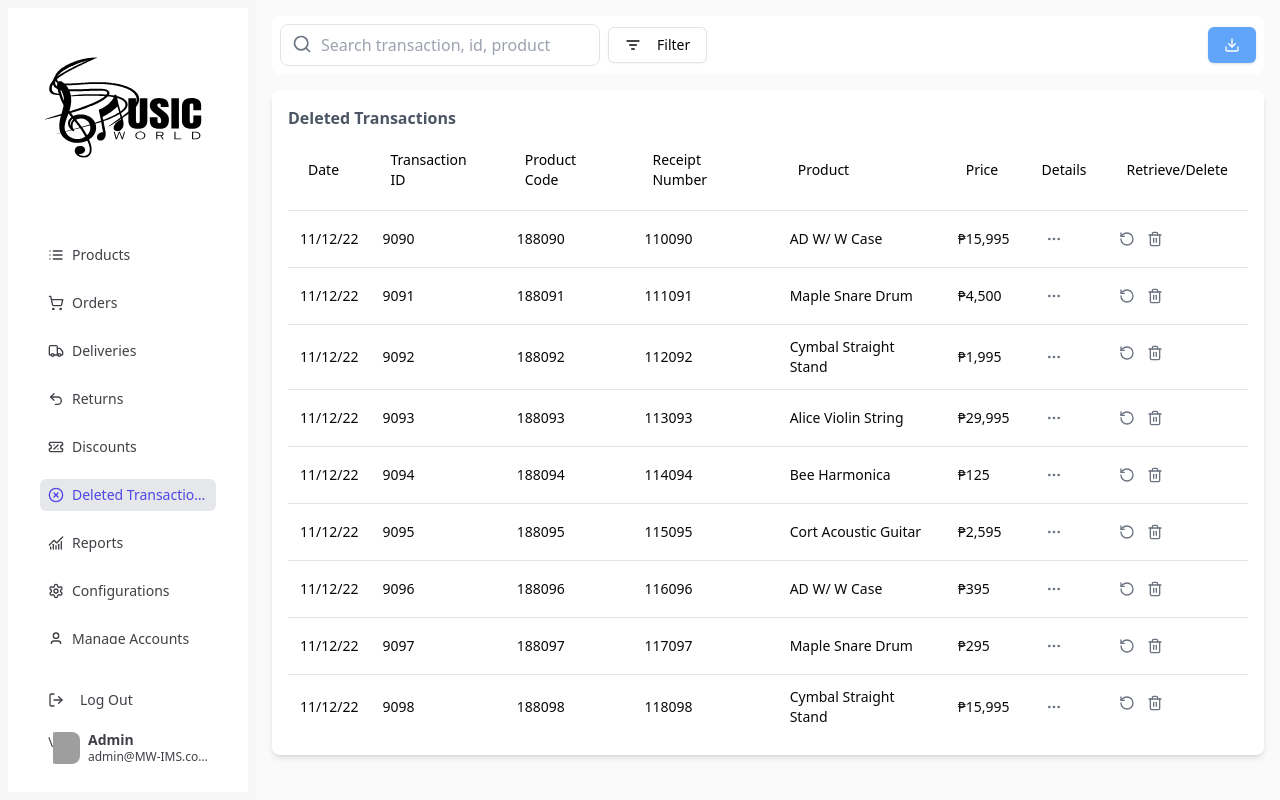
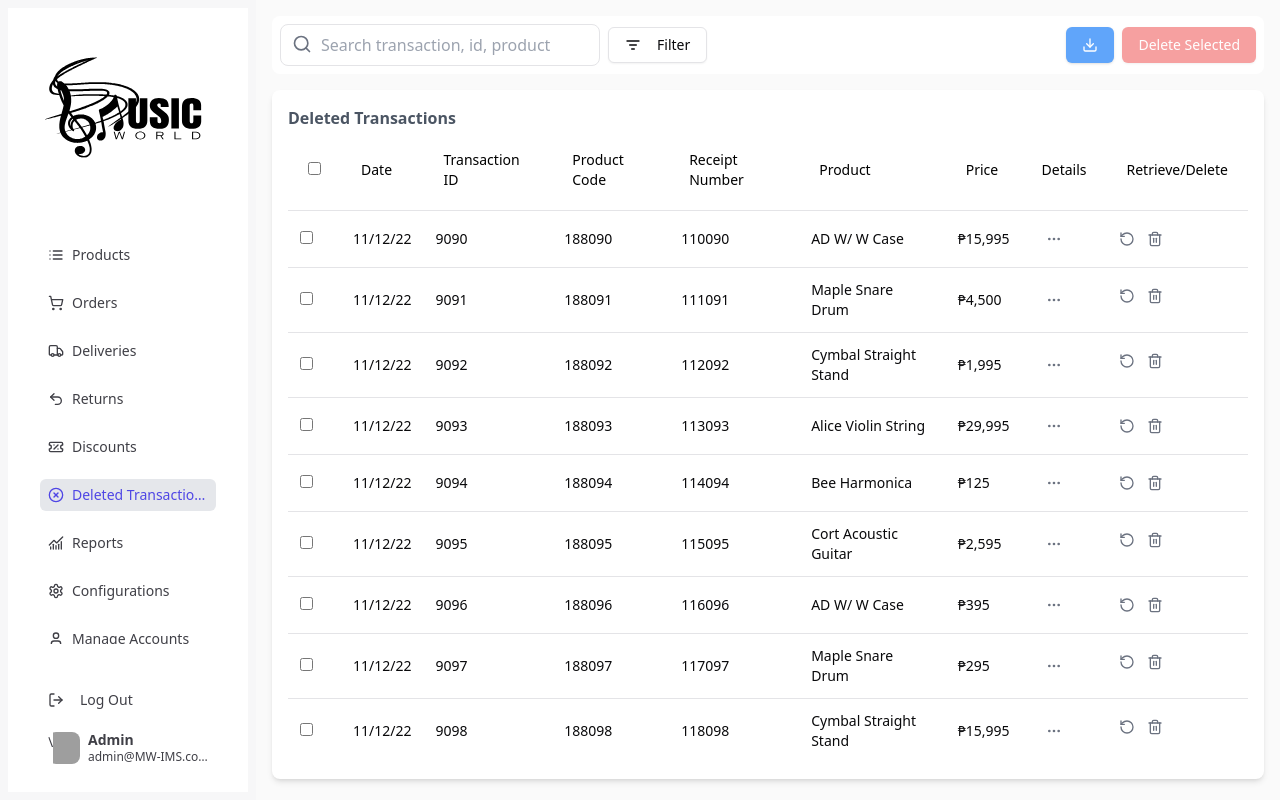
Before and after one commit to abbypagtalunan/MusicWorld-IMSv.1, a Next.js app in the folder client/: page /admin/deleted in a window 1280 px wide. Built offline with nearby package versions, Linux system fonts and the light colour scheme; grey boxes are pictures that could not be loaded.

Commit message:
multiple delete for admin reports and deleted

```diff
--- a/client/src/app/admin/deleted/page.js
+++ b/client/src/app/admin/deleted/page.js
@@ -90,6 +90,75 @@ export default function DeletedPage() {
     return sortedTransactions;
   };
 
+  // Multiple Delete
+  const [selectedProducts, setSelectedProducts] = useState([]);
+
+  const handleSelectProduct = (productCode) => {
+    setSelectedProducts((prev) =>
+      prev.includes(productCode)
+        ? prev.filter((code) => code !== productCode)
+        : [...prev, productCode]
+    );
+  };
+
+  const handleSelectAll = (e) => {
+    if (e.target.checked) {
+      const allCodes = getFilteredTransactions().map((item) => item.productCode);
+      setSelectedProducts(allCodes);
+    } else {
+      setSelectedProducts([]);
+    }
+  };
+
+  // Delete
+    const [adminPW, setAdminPW] = useState("");
+    const [isDDOpen, setDDOpen] = useState("");
+    const [isMDDOpen, setMDDOpen] = useState("");
+    const handleDelete = (productCode, adminPWInput) => {
+      axios({
+        method: 'delete',
+        url: `http://localhost:8080/products/${productCode}`,
+        data: { adminPW: adminPWInput },
+        headers: {
+          'Content-Type': 'application/json',
+        }
+      })
+        .then(() => {
+          toast.success("Product deleted successfully");
+          refreshTable();
+          setAdminPW("");
+          setDDOpen(false);
+        })
+        .catch(err => {
+          console.error("Delete error:", err.response?.data || err);
+          toast.error(err.response?.data?.message || "Error deleting product");
+        });
+    };
+
+  // Multiple delete
+  const handleMultiDelete = (password) => {
+    if (!password) return toast.error("Password is required.");
+    Promise.all(
+      selectedProducts.map((code) =>
+        axios({
+          method: 'delete',
+          url: `${config.product.api.delete}/${code}`,
+          data: { adminPW: password /*adminPWInput */ },
+          headers: {
+            'Content-Type': 'application/json',
+          }
+        })
+      )
+    )
+      .then(() => {
+        toast.success("Selected products deleted.");
+        refreshTable();
+        setAdminPW("");
+        setMDDOpen(false);
+      })
+      .catch(() => toast.error("Error deleting selected products."));
+  };
+
   return (
     <SidebarProvider>
       <div className="flex h-screen w-screen">
@@ -164,6 +233,49 @@ export default function DeletedPage() {
               <Button className="bg-blue-400 text-white">
                 <Download className="w-4 h-4" />
               </Button>
+
+              <Dialog open={isMDDOpen} onOpenChange={setMDDOpen}>
+                <DialogTrigger asChild>
+                  <Button className="bg-red-500 text-white" disabled={selectedProducts.length === 0}>
+                    Delete Selected
+                  </Button>
+                </DialogTrigger>
+                <DialogContent className="max-w-3xl p-7 text-gray-700">
+                  <DialogHeader>
+                    <DialogTitle>
+                      <span className="text-lg text-red-900">Delete Multiple Transactions</span>
+                      <span className="text-lg text-gray-400 font-normal italic ml-2">({selectedProducts.length} items)</span>
+                    </DialogTitle>
+                    <DialogClose />
+                  </DialogHeader>
+                  <p className="text-sm text-gray-800 mt-2 pl-4">
+                    Deleting these transactions will reflect on Void Transactions. Enter the admin password to delete the selected products.
+                  </p>
+                  <div className="flex items-center gap-4 mt-4 pl-10">
+                    <div className="flex-1">
+                      <label htmlFor="password" className="text-base font-medium text-gray-700 block mb-2">
+                        Admin Password
+                      </label>
+                      <Input
+                        type="password"
+                        required
+                        placeholder="Enter admin password"
+                        className="w-full"
+                        value={adminPW}
+                        onChange={(e) => setAdminPW(e.target.value)}
+                      />
+                    </div>
+                    <Button
+                      className="bg-red-900 hover:bg-red-950 text-white uppercase text-sm font-medium whitespace-nowrap mt-7"
+                      onClick={() =>
+                        handleMultiDelete(adminPW)
+                      }
+                    >
+                      DELETE TRANSACTIONS
+                    </Button>
+                  </div>
+                </DialogContent>
+              </Dialog>
             </div>
           </div>
 
@@ -172,6 +284,9 @@ export default function DeletedPage() {
             <Table>
               <TableHeader className="sticky top-0 bg-white z-10">
                 <TableRow>
+                  <TableHead>
+                    <input type="checkbox" onChange={handleSelectAll} checked={selectedProducts.length === getFilteredTransactions().length && selectedProducts.length > 0} />
+                  </TableHead>
                   <TableHead>Date</TableHead>
                   <TableHead>Transaction ID</TableHead>
                   <TableHead>Product Code</TableHead>
@@ -188,6 +303,13 @@ export default function DeletedPage() {
                   const deliveries = delivery.find((d) => d.deliveryNum === transaction.productCode) || {};
                   return (
                     <TableRow key={transaction.transactionID}>
+                      <TableCell>
+                      <input
+                        type="checkbox"
+                        checked={selectedProducts.includes(transaction.productCode)}
+                        onChange={() => handleSelectProduct(transaction.productCode)}
+                      />
+                      </TableCell>
                       <TableCell>{transaction.dateAdded}</TableCell>
                       <TableCell>{transaction.transactionID}</TableCell>
                       <TableCell>{transaction.productCode}</TableCell>
--- a/client/src/app/admin/reports/page.js
+++ b/client/src/app/admin/reports/page.js
@@ -11,6 +11,7 @@ import { useState } from "react";
 import { cn } from "@/lib/utils";
 import { Calendar } from "@/components/ui/calendar";
 import { Popover, PopoverContent, PopoverTrigger } from "@/components/ui/popover";
+import { Input } from "@/components/ui/input";
 
 // sample product data
 const products = [
@@ -83,6 +84,74 @@ export default function ReportsPage() {
     }
   };
 
+  // Multiple Delete
+  const [selectedProducts, setSelectedProducts] = useState([]);
+
+  const handleSelectProduct = (productCode) => {
+    setSelectedProducts((prev) =>
+      prev.includes(productCode)
+        ? prev.filter((code) => code !== productCode)
+        : [...prev, productCode]
+    );
+  };
+
+  const handleSelectAll = (e) => {
+    if (e.target.checked) {
+      const allCodes = transactions.map((transactions) => transactions.productCode);
+      setSelectedProducts(allCodes);
+    } else {
+      setSelectedProducts([]);
+    }
+  };
+
+  // Delete
+    const [adminPW, setAdminPW] = useState("");
+    const [isDDOpen, setDDOpen] = useState("");
+    const [isMDDOpen, setMDDOpen] = useState("");
+    const handleDelete = (productCode, adminPWInput) => {
+      axios({
+        method: 'delete',
+        url: `http://localhost:8080/products/${productCode}`,
+        data: { adminPW: adminPWInput },
+        headers: {
+          'Content-Type': 'application/json',
+        }
+      })
+        .then(() => {
+          toast.success("Product deleted successfully");
+          refreshTable();
+          setAdminPW("");
+          setDDOpen(false);
+        })
+        .catch(err => {
+          console.error("Delete error:", err.response?.data || err);
+          toast.error(err.response?.data?.message || "Error deleting product");
+        });
+    };
+
+  // Multiple delete
+  const handleMultiDelete = (password) => {
+    if (!password) return toast.error("Password is required.");
+    Promise.all(
+      selectedProducts.map((code) =>
+        axios({
+          method: 'delete',
+          url: `${config.product.api.delete}/${code}`,
+          data: { adminPW: password /*adminPWInput */ },
+          headers: {
+            'Content-Type': 'application/json',
+          }
+        })
+      )
+    )
+      .then(() => {
+        toast.success("Selected products deleted.");
+        refreshTable();
+        setAdminPW("");
+        setMDDOpen(false);
+      })
+      .catch(() => toast.error("Error deleting selected products."));
+  };
 
   return (
     <SidebarProvider>
@@ -125,9 +194,52 @@ export default function ReportsPage() {
               </Popover>
             </div>
             <div className="flex space-x-2">
-            <Button className="bg-blue-400 text-white">
+              <Button className="bg-blue-400 text-white">
                 <Download className="w-4 h-4"/>
               </Button>
+
+              <Dialog open={isMDDOpen} onOpenChange={setMDDOpen}>
+                <DialogTrigger asChild>
+                  <Button className="bg-red-500 text-white" disabled={selectedProducts.length === 0}>
+                    Delete Selected
+                  </Button>
+                </DialogTrigger>
+                <DialogContent className="max-w-3xl p-7 text-gray-700">
+                  <DialogHeader>
+                    <DialogTitle>
+                      <span className="text-lg text-red-900">Delete Multiple Transactions</span>
+                      <span className="text-lg text-gray-400 font-normal italic ml-2">({selectedProducts.length} items)</span>
+                    </DialogTitle>
+                    <DialogClose />
+                  </DialogHeader>
+                  <p className="text-sm text-gray-800 mt-2 pl-4">
+                    Deleting these transactions will reflect on Void Transactions. Enter the admin password to delete the selected products.
+                  </p>
+                  <div className="flex items-center gap-4 mt-4 pl-10">
+                    <div className="flex-1">
+                      <label htmlFor="password" className="text-base font-medium text-gray-700 block mb-2">
+                        Admin Password
+                      </label>
+                      <Input
+                        type="password"
+                        required
+                        placeholder="Enter admin password"
+                        className="w-full"
+                        value={adminPW}
+                        onChange={(e) => setAdminPW(e.target.value)}
+                      />
+                    </div>
+                    <Button
+                      className="bg-red-900 hover:bg-red-950 text-white uppercase text-sm font-medium whitespace-nowrap mt-7"
+                      onClick={() =>
+                        handleMultiDelete(adminPW)
+                      }
+                    >
+                      DELETE TRANSACTIONS
+                    </Button>
+                  </div>
+                </DialogContent>
+              </Dialog>
             </div>
           </div>
           <div className="p-4 bg-white shadow-md rounded-lg flex flex-col overflow-auto w-full">
@@ -135,6 +247,9 @@ export default function ReportsPage() {
             <Table>
               <TableHeader className="sticky top-0 bg-white z-10">
                 <TableRow>
+                  <TableHead>
+                    <input type="checkbox" onChange={handleSelectAll} checked={selectedProducts.length === transactions.length && selectedProducts.length > 0} />
+                  </TableHead>
                   <TableHead>Date</TableHead>
                   <TableHead>Transaction ID</TableHead>
                   <TableHead>Product Code</TableHead>
@@ -152,6 +267,13 @@ export default function ReportsPage() {
                   const deliveries = delivery.find((d) => d.deliveryNum === transaction.productCode) || {};
                   return (
                   <TableRow key={transaction.transactionID}>
+                    <TableCell>
+                      <input
+                        type="checkbox"
+                        checked={selectedProducts.includes(transaction.productCode)}
+                        onChange={() => handleSelectProduct(transaction.productCode)}
+                      />
+                    </TableCell>
                     <TableCell>{transaction.dateAdded}</TableCell>
                     <TableCell>{transaction.transactionID}</TableCell>
                     <TableCell>{transaction.productCode}</TableCell>
@@ -190,6 +312,13 @@ export default function ReportsPage() {
                             </TableHeader>
                             <TableBody>
                               <TableRow>
+                                <TableCell>
+                                  <input
+                                    type="checkbox"
+                                    checked={selectedProducts.includes(transaction.productCode)}
+                                    onChange={() => handleSelectProduct(transaction.productCode)}
+                                  />
+                                </TableCell>
                                 <TableCell>{transaction.dateAdded}</TableCell>
                                 <TableCell>{transaction.productCode}</TableCell>
                                 <TableCell>{deliveries.supplier}</TableCell>
```
